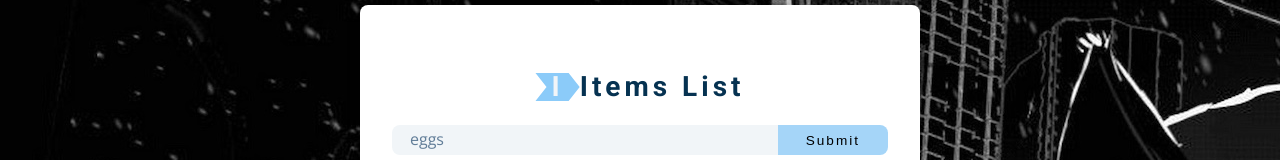
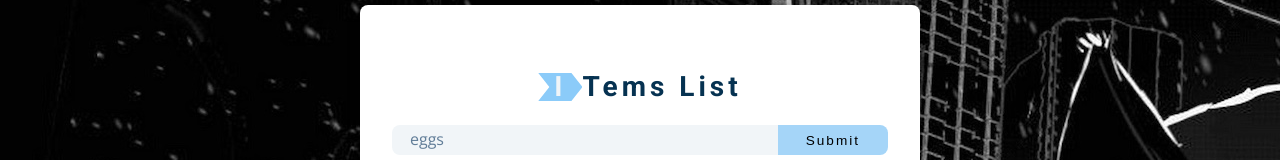
Before and after one commit to Ugo-X/JavaScript-Project_14-Items_list, a plain HTML site: page index.html in a window 1280 px wide. Shown: the part 123-283 px from the top of the page. Drawn offline with nearby package versions, Linux system fonts and the light colour scheme.

Commit message:
Update index.html

```diff
--- a/index.html
+++ b/index.html
@@ -17,7 +17,7 @@
       <!-- form -->
       <form action="" class="grocery-form">
         <p class="alert"></p>
-        <h3><span class="it">I </span><span class="i">i</span>tems list</h3>
+        <h3><span class="it">I </span>tems list</h3>
         <div class="form-control">
           <input placeholder="eggs" name="" id="grocery" />
           <button type="submit" class="submit-btn">submit</button>
```
